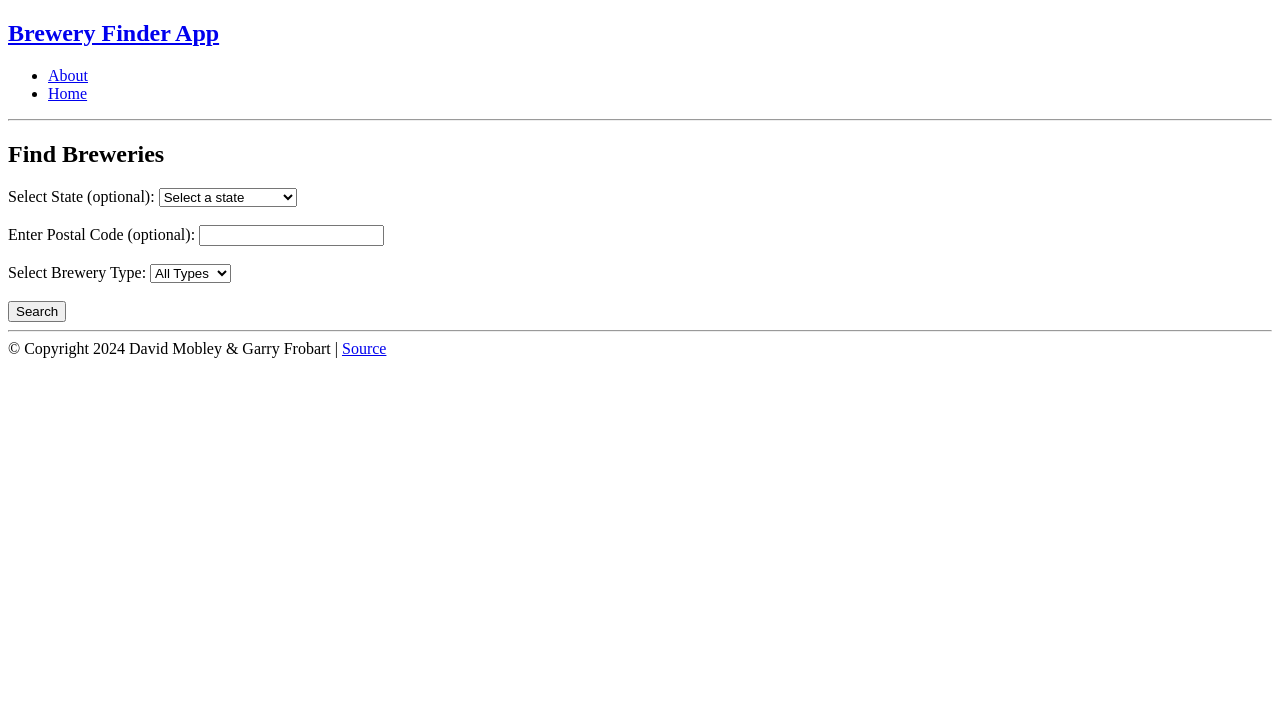
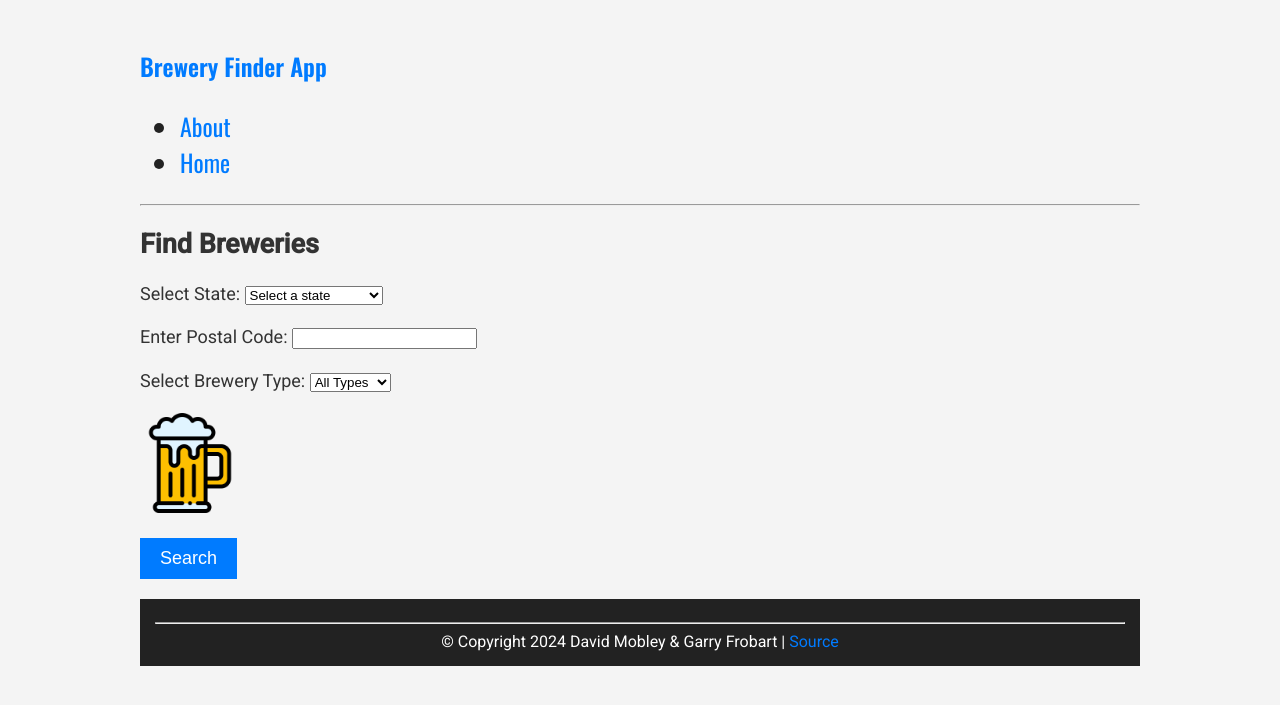
Before and after one commit to djmobius/Brewery-Finder, a Flask app: page / in a window 1280 px wide. Shown: the top 705 px of the page. Run offline with Flask 3, Linux system fonts and the light colour scheme.

Commit message:
added new layout and beer mug icon

```diff
--- a/app/templates/about.html
+++ b/app/templates/about.html
@@ -8,7 +8,7 @@
         Additionally, you can filter the search results by the type of brewery, such as microbreweries, brewpubs, or large breweries.
     </p>
     <p>
-        After performing a search, a list of breweries will be displayed, each with a link to its location on Google Maps.
+        After performing a search, a list of breweries will be displayed, each with a link to its location on Google Maps and brewery webpage.
         This makes it easy to find and visit breweries near you or in specific areas.
     </p>
     <p>
--- a/app/templates/index.html
+++ b/app/templates/index.html
@@ -3,7 +3,7 @@
 {% block content %}
     <h2>Find Breweries</h2>
     <form action="/get_breweries" method="POST">
-        <label for="state">Select State (optional):</label>
+        <label for="state">Select State:</label>
         <select id="state" name="state">
             <option value="">Select a state</option>
             <option value="alabama">Alabama</option>
@@ -59,7 +59,7 @@
             <option value="wyoming">Wyoming</option>
         </select>
         <br><br>
-        <label for="postal_code">Enter Postal Code (optional):</label>
+        <label for="postal_code">Enter Postal Code:</label>
         <input type="text" id="postal_code" name="postal_code">
         <br><br>
         <label for="brewery_type">Select Brewery Type:</label>
@@ -75,6 +75,12 @@
             <option value="proprietor">Proprietor</option>
         </select>
         <br><br>
-        <button type="submit">Search</button>
+        <button type="submit" style="background: none; border: none; cursor: pointer; padding: 0;">
+            <img src="{{ url_for('static', filename='images/beer-mug.png') }}" alt="Search" style="width: 100px; height: 100px;">
+        </button>
+        <br><br>
+        <button type="submit" style="font-size: 18px; padding: 10px 20px; background-color: #007bff; color: white; border: none; cursor: pointer;">
+            Search
+        </button>
     </form>
 {% endblock %}
--- a/app/templates/layout.html
+++ b/app/templates/layout.html
@@ -1,12 +1,50 @@
 <!DOCTYPE html>
 <html lang="en">
-    <head>
-        <meta charset="UTF-8">
-        <meta name="viewport" content="width=device-width, initial-scale=1.0">
-        <title>Brewery Finder App</title>
-        <link rel="stylesheet" href="https://cdnjs.cloudflare.com/ajax/libs/font-awesome/6.0.0-beta3/css/all.min.css">
-      </head>
+<head>
+  <meta charset="UTF-8">
+  <meta name="viewport" content="width=device-width, initial-scale=1.0">
+  <title>Brewery Finder App</title>
+  <link rel="stylesheet" href="https://cdnjs.cloudflare.com/ajax/libs/font-awesome/6.0.0-beta3/css/all.min.css">
+  <link rel="stylesheet" href="https://fonts.googleapis.com/css2?family=Oswald:wght@400;600&family=Roboto:wght@400;500&display=swap">
+  <style>
+    body {
+        background-color: #f4f4f4;
+        font-family: 'Roboto', sans-serif;
+        color: #333;
+        font-size: 18px;
+    }
 
+    nav h1, nav ul {
+        font-family: 'Oswald', sans-serif;
+        color: #222;
+        font-size: 24px;
+    }
+
+    a {
+        color: #007bff;
+        text-decoration: none;
+    }
+
+    a:hover {
+        text-decoration: underline;
+    }
+
+    .container {
+        max-width: 1000px;
+        margin: 0 auto;
+        padding: 20px;
+    }
+
+    footer {
+        text-align: center;
+        padding: 15px;
+        margin-top: 20px;
+        background-color: #222;
+        color: #fff;
+        font-size: 16px;
+    }
+  </style>
+</head>
 <body>
 
   <!-- SITE NAVIGATION -->
```
Also changed, not shown: app/static/images/beer-mug.png (added).
